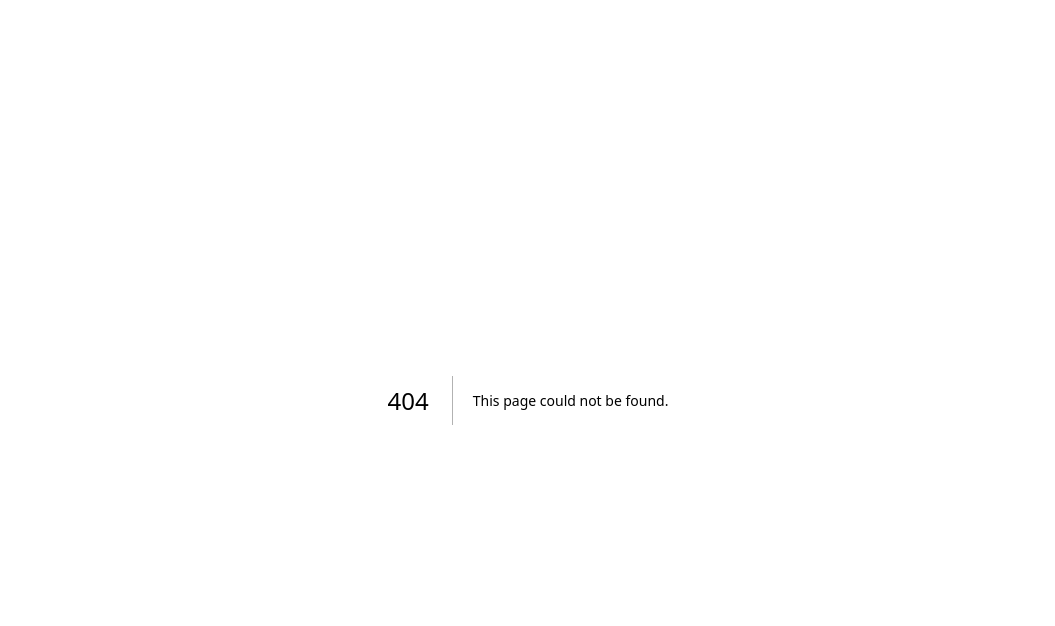
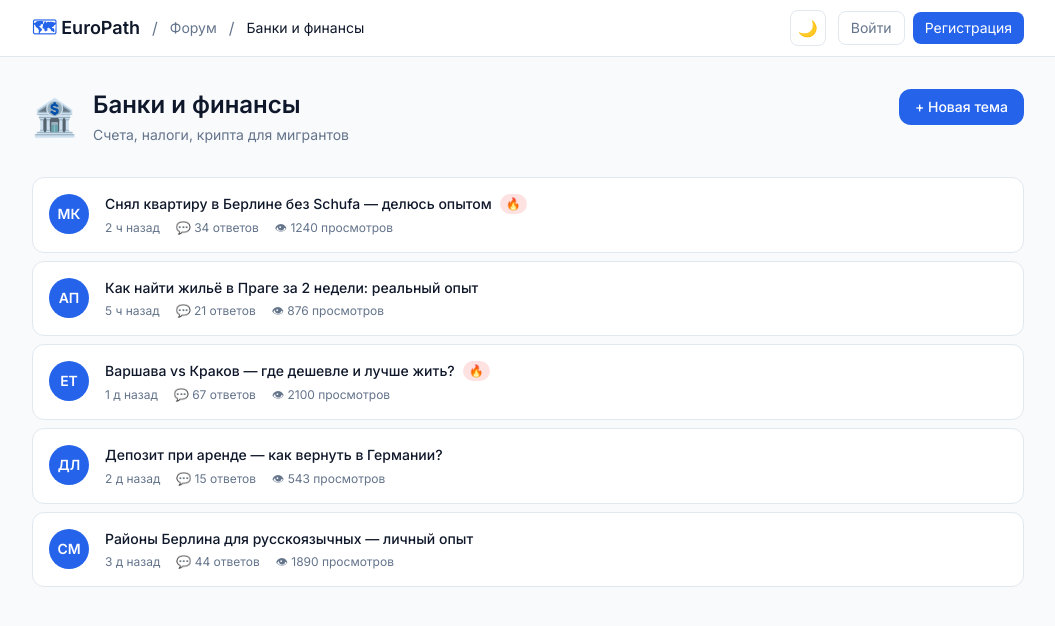
Before and after one commit to xxdkzn/europath, a Next.js app: page /forum/bank in a window 1280 px wide. Before the commit this address had no page. Shown: the top 626 px of the page, without its empty margins (112-1167 px from the left). Built offline with nearby package versions, Linux system fonts and the light colour scheme; no server answers.

Commit message:
feat: user menu, category pages

```diff
--- /dev/null
+++ b/src/app/forum/[category]/page.tsx
@@ -0,0 +1,98 @@
+import Link from 'next/link'
+import ThemeToggle from '@/components/ThemeToggle'
+import UserMenu from '@/components/UserMenu'
+
+const CATEGORIES: Record<string, { name: string; desc: string; icon: string }> = {
+  housing: { name: 'Жильё и аренда',   desc: 'Квартиры, комнаты, покупка недвижимости в ЕС', icon: '🏠' },
+  work:    { name: 'Работа и карьера',  desc: 'Трудоустройство, Blue Card, зарплаты',         icon: '💼' },
+  visa:    { name: 'Визы и документы',  desc: 'ВНЖ, апостили, юридические вопросы',           icon: '📋' },
+  bank:    { name: 'Банки и финансы',   desc: 'Счета, налоги, крипта для мигрантов',          icon: '🏦' },
+  health:  { name: 'Здоровье',          desc: 'Страховки и медицина в странах ЕС',            icon: '🏥' },
+  life:    { name: 'Жизнь в стране',    desc: 'Адаптация, образование, повседневность',       icon: '🌍' },
+  general: { name: 'Общение',           desc: 'Знакомства, истории и советы',                 icon: '💬' },
+}
+
+const MOCK_THREADS = [
+  { id: '1', title: 'Снял квартиру в Берлине без Schufa — делюсь опытом', author: 'МК', time: '2 ч назад',  replies: 34, views: 1240, hot: true  },
+  { id: '2', title: 'Как найти жильё в Праге за 2 недели: реальный опыт',  author: 'АП', time: '5 ч назад',  replies: 21, views: 876,  hot: false },
+  { id: '3', title: 'Варшава vs Краков — где дешевле и лучше жить?',       author: 'ЕТ', time: '1 д назад',  replies: 67, views: 2100, hot: true  },
+  { id: '4', title: 'Депозит при аренде — как вернуть в Германии?',        author: 'ДЛ', time: '2 д назад',  replies: 15, views: 543,  hot: false },
+  { id: '5', title: 'Районы Берлина для русскоязычных — личный опыт',      author: 'СМ', time: '3 д назад',  replies: 44, views: 1890, hot: false },
+]
+
+export default function CategoryPage({ params }: { params: { category: string } }) {
+  const cat = CATEGORIES[params.category]
+
+  if (!cat) {
+    return (
+      <main className="min-h-screen flex items-center justify-center" style={{ backgroundColor: 'var(--bg)' }}>
+        <div className="text-center">
+          <p className="text-lg font-medium mb-2" style={{ color: 'var(--text)' }}>Категория не найдена</p>
+          <Link href="/forum" className="text-blue-600 text-sm hover:underline">← Вернуться на форум</Link>
+        </div>
+      </main>
+    )
+  }
+
+  return (
+    <main className="min-h-screen" style={{ backgroundColor: 'var(--bg)' }}>
+      <nav className="sticky top-0 z-50 border-b" style={{ backgroundColor: 'var(--bg-card)', borderColor: 'var(--border)' }}>
+        <div className="max-w-5xl mx-auto px-4 h-14 flex items-center justify-between">
+          <div className="flex items-center gap-3">
+            <Link href="/" className="font-semibold text-lg" style={{ color: 'var(--text)' }}>
+              <span className="text-blue-600">🗺</span> EuroPath
+            </Link>
+            <span style={{ color: 'var(--text-muted)' }}>/</span>
+            <Link href="/forum" className="text-sm" style={{ color: 'var(--text-muted)' }}>Форум</Link>
+            <span style={{ color: 'var(--text-muted)' }}>/</span>
+            <span className="text-sm" style={{ color: 'var(--text)' }}>{cat.name}</span>
+          </div>
+          <div className="flex items-center gap-3">
+            <ThemeToggle />
+            <UserMenu />
+          </div>
+        </div>
+      </nav>
+
+      <div className="max-w-5xl mx-auto px-4 py-8">
+        {/* Заголовок категории */}
+        <div className="flex items-start justify-between mb-8">
+          <div className="flex items-center gap-4">
+            <div className="text-4xl">{cat.icon}</div>
+            <div>
+              <h1 className="text-2xl font-semibold" style={{ color: 'var(--text)' }}>{cat.name}</h1>
+              <p className="text-sm mt-1" style={{ color: 'var(--text-muted)' }}>{cat.desc}</p>
+            </div>
+          </div>
+          <Link href="/auth/register" className="text-sm bg-blue-600 hover:bg-blue-700 text-white px-4 py-2 rounded-xl font-medium transition-colors flex-shrink-0">
+            + Новая тема
+          </Link>
+        </div>
+
+        {/* Список тем */}
+        <div className="space-y-2">
+          {MOCK_THREADS.map((thread) => (
+            <Link key={thread.id} href={`/forum/thread/${thread.id}`}
+              className="flex items-start gap-4 p-4 rounded-xl border transition-all hover:border-blue-300 dark:hover:border-blue-700 block"
+              style={{ backgroundColor: 'var(--bg-card)', borderColor: 'var(--border)' }}>
+              <div className="w-10 h-10 rounded-full bg-blue-600 text-white flex items-center justify-center text-sm font-semibold flex-shrink-0">
+                {thread.author}
+              </div>
+              <div className="flex-1 min-w-0">
+                <div className="flex items-start gap-2 mb-1.5">
+                  <p className="text-sm font-medium leading-snug" style={{ color: 'var(--text)' }}>{thread.title}</p>
+                  {thread.hot && <span className="flex-shrink-0 text-xs bg-red-100 dark:bg-red-900 text-red-600 dark:text-red-400 px-1.5 py-0.5 rounded-full">🔥</span>}
+                </div>
+                <div className="flex items-center gap-4 text-xs" style={{ color: 'var(--text-muted)' }}>
+                  <span>{thread.time}</span>
+                  <span>💬 {thread.replies} ответов</span>
+                  <span>👁 {thread.views} просмотров</span>
+                </div>
+              </div>
+            </Link>
+          ))}
+        </div>
+      </div>
+    </main>
+  )
+}
--- a/src/app/forum/page.tsx
+++ b/src/app/forum/page.tsx
@@ -1,5 +1,6 @@
 import Link from 'next/link'
 import ThemeToggle from '@/components/ThemeToggle'
+import UserMenu from '@/components/UserMenu'
 
 const CATEGORIES = [
   { slug: 'housing', name: 'Жильё и аренда',   desc: 'Квартиры, комнаты, покупка',    icon: '🏠', count: 234 },
@@ -42,9 +43,7 @@ export default function ForumPage() {
           </Link>
           <div className="flex items-center gap-2">
             <ThemeToggle />
-            <Link href="/support" className="text-sm bg-blue-600 hover:bg-blue-700 text-white px-4 py-1.5 rounded-lg font-medium transition-colors">
-              Поддержать ❤
-            </Link>
+            <UserMenu />
           </div>
         </div>
       </nav>
--- a/src/app/page.tsx
+++ b/src/app/page.tsx
@@ -1,5 +1,6 @@
 import Link from 'next/link'
 import ThemeToggle from '@/components/ThemeToggle'
+import UserMenu from '@/components/UserMenu'
 
 const CATEGORIES = [
   { slug: 'housing', name: 'Жильё и аренда',   desc: 'Квартиры, комнаты, покупка недвижимости', icon: '🏠', count: 234 },
@@ -30,13 +31,9 @@ export default function HomePage() {
             <span className="text-xs bg-blue-100 dark:bg-blue-900 text-blue-600 dark:text-blue-300 px-2 py-0.5 rounded-full font-normal">beta</span>
           </Link>
           <div className="flex items-center gap-2">
-            <Link href="/forum" className="text-sm px-3 py-1.5 rounded-lg hover:bg-slate-100 dark:hover:bg-slate-800 transition-colors" style={{ color: 'var(--text-muted)' }}>
-              Форум
-            </Link>
+            <Link href="/forum" className="text-sm px-3 py-1.5" style={{ color: 'var(--text-muted)' }}>Форум</Link>
             <ThemeToggle />
-            <Link href="/support" className="text-sm bg-blue-600 hover:bg-blue-700 text-white px-4 py-1.5 rounded-lg font-medium transition-colors">
-              Поддержать ❤
-            </Link>
+            <UserMenu />
           </div>
         </div>
       </nav>
--- /dev/null
+++ b/src/components/UserMenu.tsx
@@ -0,0 +1,59 @@
+'use client'
+import { useEffect, useState } from 'react'
+import { useRouter } from 'next/navigation'
+import Link from 'next/link'
+import { createClient } from '@/lib/supabase'
+
+export default function UserMenu() {
+  const router = useRouter()
+  const [email, setEmail] = useState<string | null>(null)
+  const [loading, setLoading] = useState(true)
+
+  useEffect(() => {
+    const supabase = createClient()
+    supabase.auth.getUser().then(({ data }) => {
+      setEmail(data.user?.email ?? null)
+      setLoading(false)
+    })
+  }, [])
+
+  const logout = async () => {
+    const supabase = createClient()
+    await supabase.auth.signOut()
+    router.push('/')
+    router.refresh()
+  }
+
+  if (loading) return null
+
+  if (!email) {
+    return (
+      <div className="flex items-center gap-2">
+        <Link href="/auth/login" className="text-sm px-3 py-1.5 rounded-lg border transition-colors" style={{ borderColor: 'var(--border)', color: 'var(--text-muted)' }}>
+          Войти
+        </Link>
+        <Link href="/auth/register" className="text-sm bg-blue-600 hover:bg-blue-700 text-white px-3 py-1.5 rounded-lg transition-colors">
+          Регистрация
+        </Link>
+      </div>
+    )
+  }
+
+  const initials = email.slice(0, 2).toUpperCase()
+
+  return (
+    <div className="flex items-center gap-3">
+      <div className="flex items-center gap-2">
+        <div className="w-8 h-8 rounded-full bg-blue-600 text-white flex items-center justify-center text-xs font-semibold">
+          {initials}
+        </div>
+        <span className="text-sm hidden md:block" style={{ color: 'var(--text-muted)' }}>
+          {email.split('@')[0]}
+        </span>
+      </div>
+      <button onClick={logout} className="text-xs px-3 py-1.5 rounded-lg border transition-colors hover:bg-red-50 dark:hover:bg-red-950 hover:text-red-600 hover:border-red-200" style={{ borderColor: 'var(--border)', color: 'var(--text-muted)' }}>
+        Выйти
+      </button>
+    </div>
+  )
+}
```
